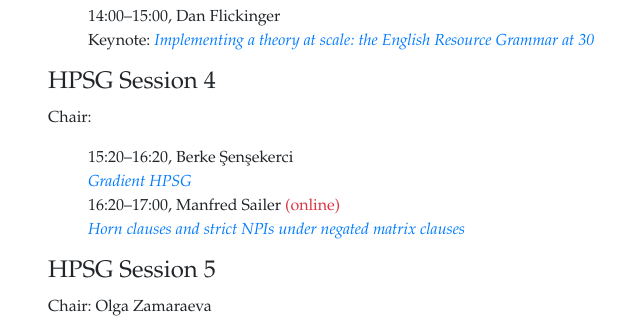
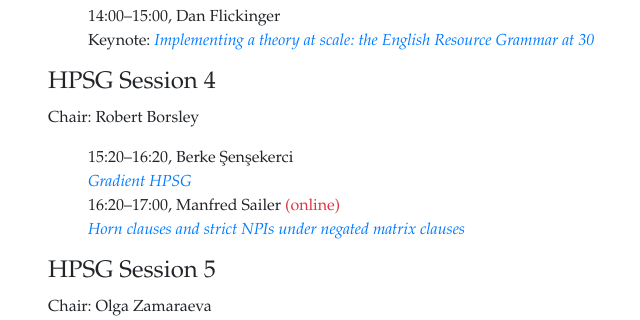
Before and after one commit to bond-lab/2024-hpsg, a Flask app: page /program.html in a window 1280 px wide. Shown: the part 2197-2517 px from the top of the page, without its empty margins (122-762 px from the left). Run offline with Flask 3, Linux system fonts and the light colour scheme; some libraries are stand-ins or nearby versions.

Commit message:
Update program.html chair session 4

```diff
--- a/web/templates/program.html
+++ b/web/templates/program.html
@@ -172,7 +172,7 @@
 </section>
 
 <section id='session4'><h4>HPSG Session 4</h4>
-  <p>Chair: </p>
+  <p>Chair: Robert Borsley</p>
   <ul class='pg'>
     <li> <span>15:20–16:20</span>, Berke Şenşekerci
       <br> <a class= 'talk' href="{{ url_for('static', filename='pdf/Sensekerci.pdf') }}">Gradient HPSG</a>
```
